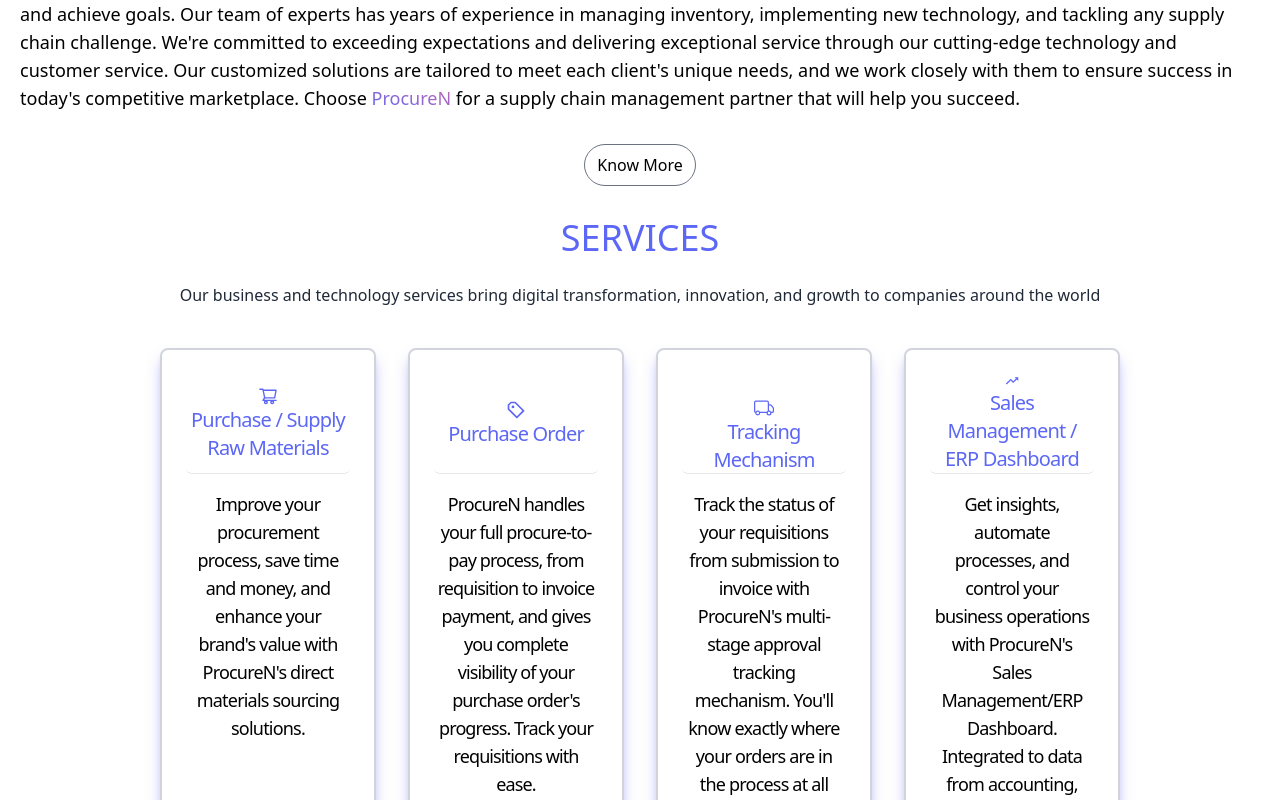
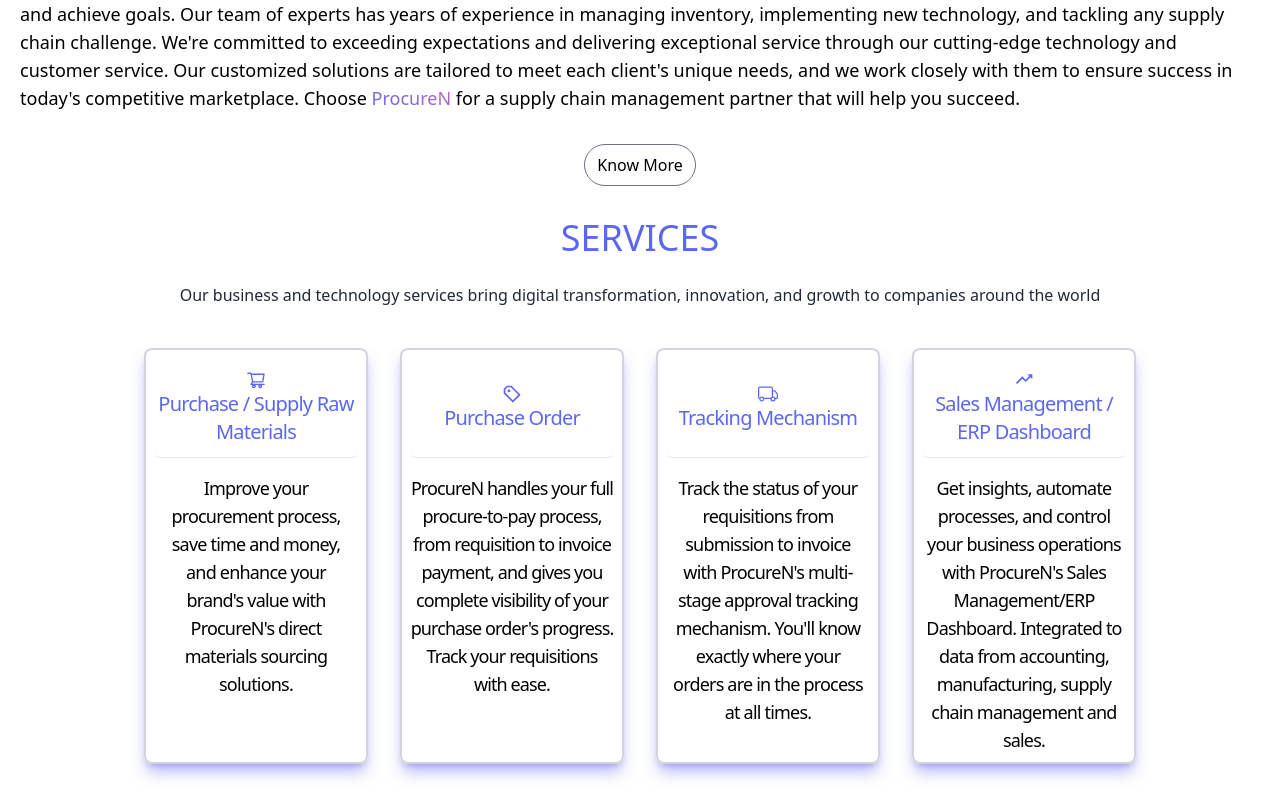
Before and after one commit to ProcureN/procureN-frontend, a React (Create React App) app in the folder frontend/: page / in a window 1280 px wide. Shown: the part 940-1740 px from the top of the page. Built offline with nearby package versions, Linux system fonts and the light colour scheme; the HTML template or start-up script is replaced by a standard one; what pdfmake, prettier-plugin-tailwindcss would draw is missing.

Commit message:
service size reduced

```diff
--- a/frontend/src/components/HomepageComponents/Services.js
+++ b/frontend/src/components/HomepageComponents/Services.js
@@ -16,7 +16,7 @@
   return (
     <div id='service'>
       <section className=' body-font container mx-auto -mt-16 overflow-hidden'>
-        <div className='container mx-auto  px-5 pb-12 pt-20 md:pt-24'>
+        <div className='container mx-auto   pb-12 pt-20 md:pt-24'>
           <div
             data-aos='fade-up'
             data-aos-delay='0'
@@ -48,7 +48,7 @@
               data-aos-duration='1500'
               className='w-full p-4 md:w-1/2 lg:w-1/4 xl:w-1/5 '
             >
-              <div className='flex h-full flex-col overflow-hidden rounded-lg border-2 border-gray-300 p-6 shadow-lg shadow-indigo-500/50 duration-500 hover:scale-110 hover:border-indigo-200'>
+              <div className='flex h-full flex-col overflow-hidden rounded-lg border-2 border-gray-300 p-2 shadow-lg shadow-indigo-500/50 duration-500 hover:scale-110 hover:border-indigo-200'>
                 <div className='mb-4  flex min-h-[80px] items-center justify-center rounded-md  border-b  px-1 text-center text-xl  text-[#5c67f5] md:min-h-[100px] '>
                   <div>
                     <AiOutlineShoppingCart className='mx-auto hover:scale-125' />
@@ -79,8 +79,8 @@
               data-aos-duration='1500'
               className='w-full p-4 md:w-1/2 lg:w-1/4 xl:w-1/5 '
             >
-              <div className='flex h-full flex-col overflow-hidden rounded-lg border-2 border-gray-300 p-6 shadow-lg shadow-indigo-500/50 duration-500 hover:scale-110 hover:border-indigo-200'>
-               <div className='mb-4  flex min-h-[80px] items-center justify-center rounded-md border-b  px-1 text-center text-xl  text-[#5c67f5] md:min-h-[100px] '>
+              <div className='flex h-full flex-col overflow-hidden rounded-lg border-2 border-gray-300 p-2 shadow-lg shadow-indigo-500/50 duration-500 hover:scale-110 hover:border-indigo-200'>
+                <div className='mb-4  flex min-h-[80px] items-center justify-center rounded-md border-b  px-1 text-center text-xl  text-[#5c67f5] md:min-h-[100px] '>
                   <div>
                     <BiPurchaseTagAlt className='mx-auto hover:scale-125 ' />
                     Purchase Order
@@ -109,8 +109,8 @@
               data-aos-duration='1500'
               className='w-full p-4 md:w-1/2 lg:w-1/4 xl:w-1/5 '
             >
-              <div className='flex h-full flex-col overflow-hidden rounded-lg border-2 border-gray-300 p-6 shadow-lg shadow-indigo-500/50 duration-500 hover:scale-110 hover:border-indigo-200'>
-                <div className='mb-4 flex min-h-[80px] justify-center rounded-md border-b   px-1  pt-6 text-center text-xl  text-[#5c67f5] md:min-h-[100px] '>
+              <div className='flex h-full flex-col overflow-hidden rounded-lg border-2 border-gray-300 p-2 shadow-lg shadow-indigo-500/50 duration-500 hover:scale-110 hover:border-indigo-200'>
+                <div className='mb-4  flex min-h-[80px] items-center justify-center rounded-md border-b  px-1 text-center text-xl  text-[#5c67f5] md:min-h-[100px] '>
                   <div>
                     <BsTruck className='mx-auto whitespace-nowrap hover:scale-125' />
                     Tracking Mechanism
@@ -141,10 +141,12 @@
               data-aos-duration='1500'
               className='w-full p-4 md:w-1/2 lg:w-1/4 xl:w-1/5 '
             >
-              <div className='flex h-full flex-col overflow-hidden rounded-lg border-2 border-gray-300 p-6 shadow-lg shadow-indigo-500/50 duration-500 hover:scale-110 hover:border-indigo-200'>
-               <div className='mb-4 flex min-h-[100px] flex-col items-center   rounded-md  border-b px-1 text-center  text-xl text-[#5c67f5] '>
-                  <BiTrendingUp className='mx-auto hover:scale-125' />
-                  Sales Management / ERP Dashboard
+              <div className='flex h-full flex-col overflow-hidden rounded-lg border-2 border-gray-300 p-2 shadow-lg shadow-indigo-500/50 duration-500 hover:scale-110 hover:border-indigo-200'>
+                <div className='mb-4  flex min-h-[80px] items-center justify-center rounded-md border-b  px-1 text-center text-xl  text-[#5c67f5] md:min-h-[100px] '>
+                  <div>
+                    <BiTrendingUp className='mx-auto hover:scale-125' />
+                    Sales Management / ERP Dashboard
+                  </div>
                 </div>
                 <div className='flex h-full flex-col justify-between'>
                   <div>
@@ -152,7 +154,7 @@
                       Get insights, automate processes, and control your
                       business operations with ProcureN's Sales Management/ERP
                       Dashboard. Integrated to data from accounting,
-                      manufacturing, supply chain management and sales.
+                      manufacturing, supply chain management and sales.
                     </h3>
                   </div>
                   {/* <div className='mx-auto'>
```
